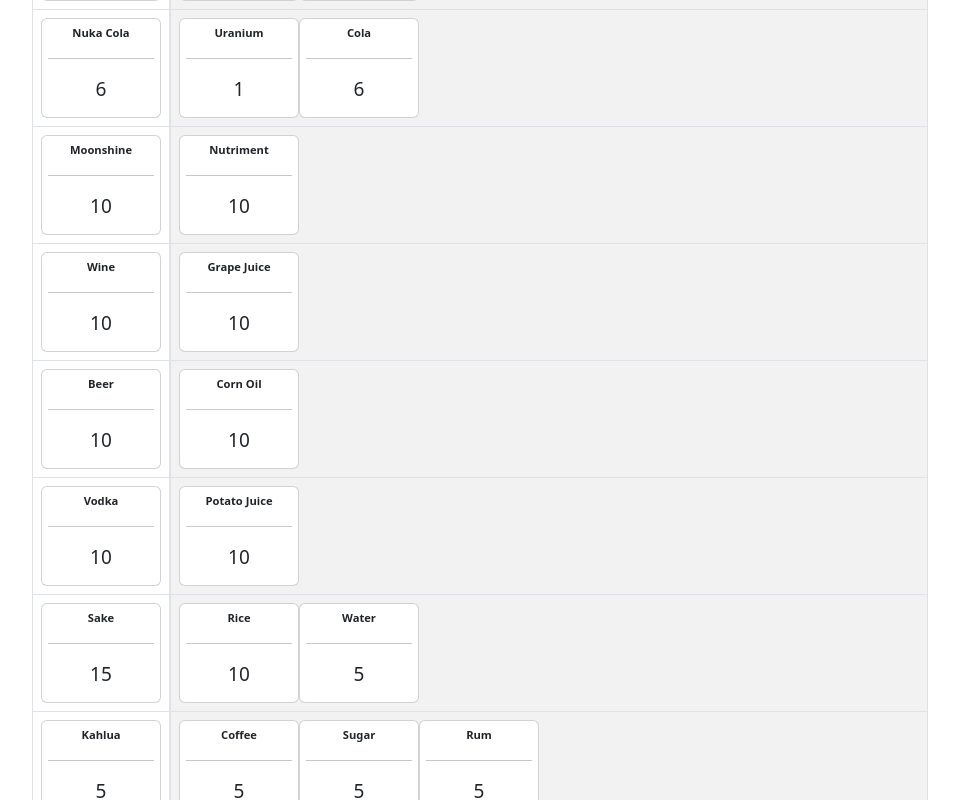
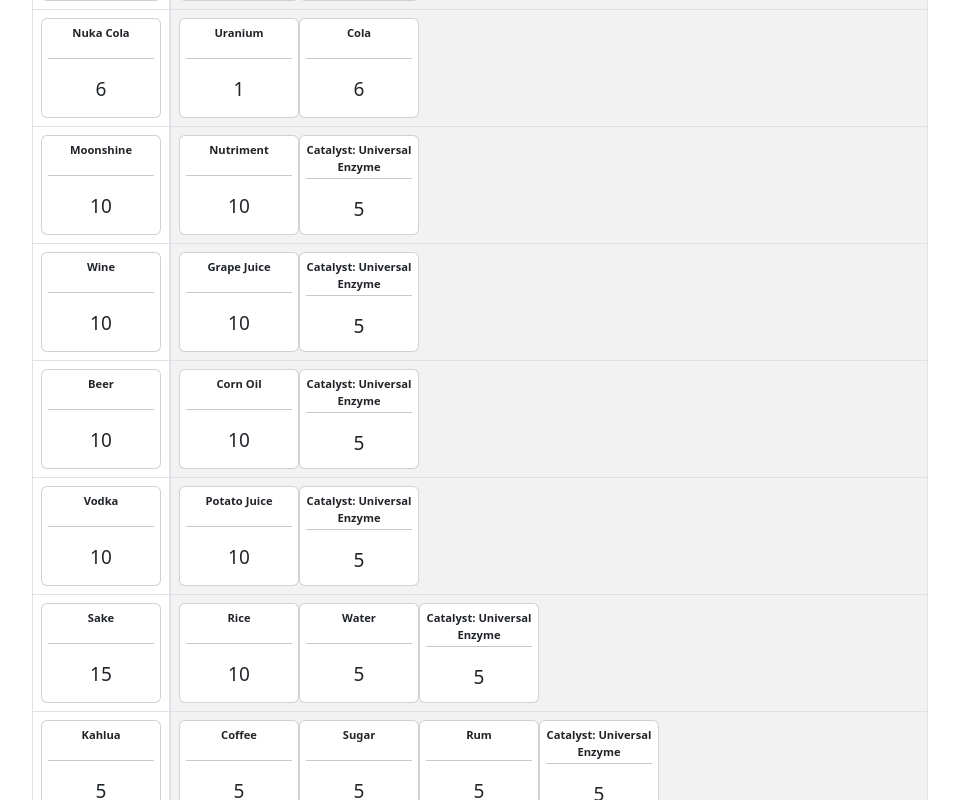
Before and after one commit to asciodev/ChemTrainer3000, a React (Vite) app: page / in a window 1280 px wide. Shown: the part 1460-2260 px from the top of the page, without its empty margins (160-1119 px from the left). Built offline with nearby package versions, Linux system fonts and the light colour scheme.

Commit message:
Add required catalysts

```diff
--- /dev/null
+++ b/src/components/CatalystCard.tsx
@@ -0,0 +1,11 @@
+import { ReagentCardInput } from "./ReagentCard"
+
+function CatalystCard({ input } : { input: ReagentCardInput}) {
+  return <div className="catalyst reagent card">
+      <span className="name">Catalyst: {input.reagent.name}</span>
+      <hr/>
+      <span className="number">{input.amount}</span>
+    </div>
+}
+
+export default CatalystCard
--- a/src/components/ReagentCard.tsx
+++ b/src/components/ReagentCard.tsx
@@ -1,9 +1,9 @@
-interface reagent {
+export interface reagent {
   name: string,
   id: string,
 }
 
-interface ReagentCardInput {
+export interface ReagentCardInput {
   reagent: reagent,
   amount: number | string
 }
--- a/src/components/RecipeRow.tsx
+++ b/src/components/RecipeRow.tsx
@@ -1,5 +1,6 @@
 import reagents from "../reagents"
 import { Recipe } from "../recipes/recipes"
+import CatalystCard from "./CatalystCard";
 import ReagentCard from "./ReagentCard"
 import TemperatureCard from "./TemperatureCard";
 
@@ -9,12 +10,23 @@
   return reagent && <tr>
       <td>{!!reagent && <ReagentCard input={{reagent: reagent, amount: recipe.result_amount || 0}}/>}</td>
        <td className="d-flex flex-wrap">
-        {Object.keys(recipe.required_reagents).map(function(reagent_id){
-          const ingredient = reagents.find((reagent) => reagent.id === reagent_id);
-          return <div key={reagent_id}>
-            <ReagentCard input={{reagent: ingredient || {name: reagent_id, id: reagent_id}, amount: recipe.required_reagents[reagent_id]}} />
-          </div>
-        })}{!!recipe.min_temp && <TemperatureCard t0temp={recipe.min_temp} />}
+        {
+          Object.keys(recipe.required_reagents).map(function(reagent_id){
+            const ingredient = reagents.find((reagent) => reagent.id === reagent_id);
+            return <div key={reagent_id}>
+              <ReagentCard input={{reagent: ingredient || {name: reagent_id, id: reagent_id}, amount: recipe.required_reagents[reagent_id]}} />
+            </div>
+          })
+        }{
+          !!recipe.required_catalysts && Object.keys(recipe.required_catalysts).map(function(reagent_id){
+            const catalyst = reagents.find((reagent) => reagent.id === reagent_id);
+            return <div key={reagent_id}>
+              <CatalystCard input={{reagent: catalyst || {name: reagent_id, id: reagent_id}, amount: recipe.required_catalysts ? recipe.required_catalysts[reagent_id] : 0 }} />
+            </div>
+          })
+        }{
+          !!recipe.min_temp && <TemperatureCard t0temp={recipe.min_temp} />
+        }
       </td>
     </tr>
 }
--- a/src/recipes/recipes.ts
+++ b/src/recipes/recipes.ts
@@ -16,6 +16,7 @@
   result?: string | null,
   result_amount?: number,
   required_reagents: RequiredReagents,
+  required_catalysts?: RequiredReagents,
   path: string,
   min_temp?: string,
   category: string,
```
